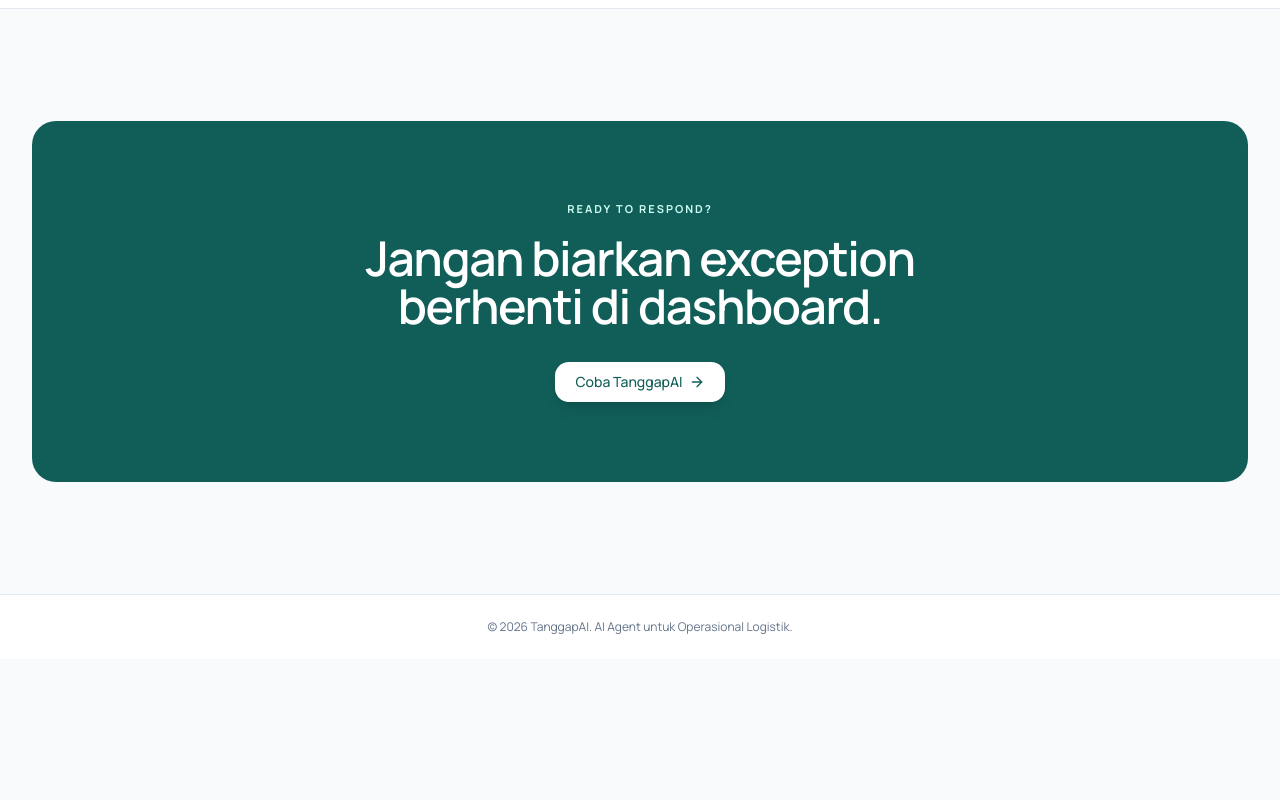
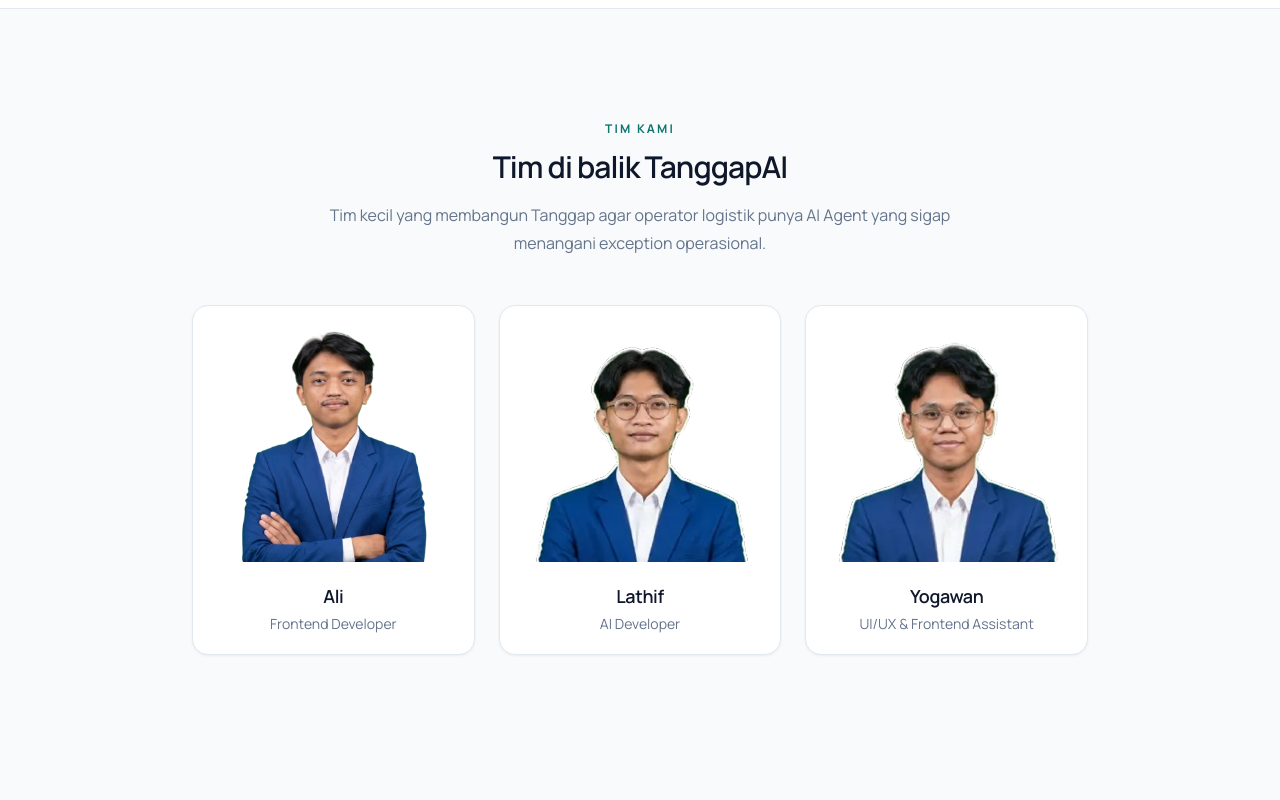
Before and after one commit to yogawan/tanggap, a Next.js app: page /about in a window 1280 px wide. Shown: the part 1120-1920 px from the top of the page. Before the commit the page ends 1779 px from the top, so only its background shows below. Built offline with nearby package versions, Linux system fonts and the light colour scheme.

Commit message:
Add team section to AboutPage with member details and descriptions

```diff
--- a/app/about/page.tsx
+++ b/app/about/page.tsx
@@ -18,6 +18,24 @@
     icon: ShieldCheck,
     title: "Terverifikasi",
     copy: "Setiap tindakan diperiksa hasilnya sebelum dinyatakan selesai, dengan persetujuan operator saat diperlukan.",
+  },
+];
+
+const team = [
+  {
+    name: "Ali",
+    role: "Frontend Developer",
+    image: "/Ali as a Frontend Dev.png",
+  },
+  {
+    name: "Lathif",
+    role: "AI Developer",
+    image: "/Lathif as a AI Dev.png",
+  },
+  {
+    name: "Yogawan",
+    role: "UI/UX & Frontend Assistant",
+    image: "/Yogawan as a UI-UX and Frontend Asistant.png",
   },
 ];
 
@@ -104,6 +122,46 @@
       </section>
 
       <section className="px-5 py-20 sm:px-8 lg:py-28">
+        <div className="mx-auto max-w-7xl">
+          <div className="mx-auto max-w-2xl text-center">
+            <p className="text-xs font-bold tracking-[.18em] text-primary">
+              TIM KAMI
+            </p>
+            <h2 className="mt-3 text-2xl font-semibold tracking-[-.03em] text-foreground sm:text-3xl">
+              Tim di balik TanggapAI
+            </h2>
+            <p className="mt-4 leading-7 text-muted">
+              Tim kecil yang membangun Tanggap agar operator logistik punya AI
+              Agent yang sigap menangani exception operasional.
+            </p>
+          </div>
+
+          <div className="mx-auto mt-12 grid max-w-4xl gap-6 sm:grid-cols-3">
+            {team.map((member) => (
+              <article
+                key={member.name}
+                className="overflow-hidden rounded-2xl border border-border bg-surface shadow-card"
+              >
+                <Image
+                  src={member.image}
+                  alt={member.name}
+                  width={320}
+                  height={400}
+                  className="h-64 w-full object-cover object-top"
+                />
+                <div className="p-5 text-center">
+                  <h3 className="text-lg font-semibold tracking-[-.02em] text-foreground">
+                    {member.name}
+                  </h3>
+                  <p className="mt-1 text-sm text-muted">{member.role}</p>
+                </div>
+              </article>
+            ))}
+          </div>
+        </div>
+      </section>
+
+      <section className="px-5 py-20 sm:px-8 lg:py-28">
         <div className="mx-auto max-w-7xl rounded-3xl bg-primary-hover px-7 py-14 text-center text-white sm:px-12 lg:py-20">
           <p className="text-[11px] font-bold tracking-[.18em] text-primary-light">
             READY TO RESPOND?
--- a/app/page.tsx
+++ b/app/page.tsx
@@ -193,7 +193,7 @@
   { href: "#platform", label: "Platform" },
   { href: "#cara-kerja", label: "Cara Kerja" },
   { href: "#integrasi", label: "Integrasi" },
-  { href: "#tentang", label: "Tentang" },
+  { href: "/about", label: "Tentang" },
 ];
 
 export default function LandingPage() {
@@ -304,7 +304,8 @@
           TanggapAI
         </Link>
         <nav className="hidden items-center gap-8 text-sm font-medium text-muted md:flex">
-          {navLinks.map((link) => (
+          {navLinks.map((link) =>
+            link.href.startsWith("#") ? (
               <a
                 key={link.href}
                 href={link.href}
@@ -312,7 +313,16 @@
               >
                 {link.label}
               </a>
-          ))}
+            ) : (
+              <Link
+                key={link.href}
+                href={link.href}
+                className="transition-colors hover:text-foreground"
+              >
+                {link.label}
+              </Link>
+            ),
+          )}
         </nav>
         <LinkButton href="/agent">
           Coba TanggapAI <ArrowRight className="h-4 w-4" />
```
Lines whose indentation alone changed are shown as unchanged.
